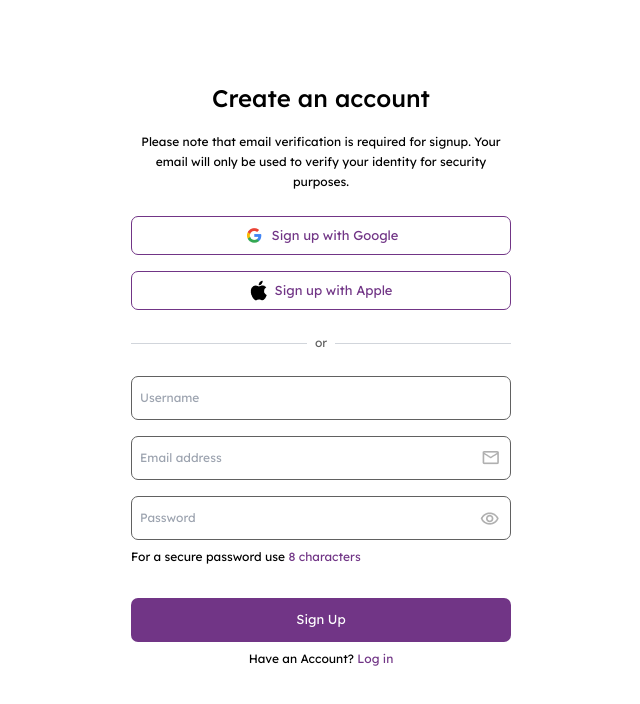
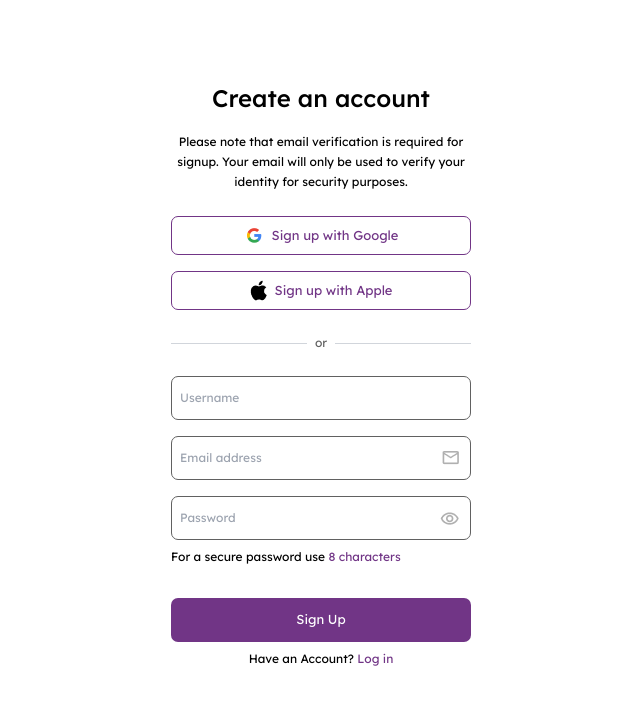
Before and after one commit to ictzoid/LangX-Frontend, a React (Vite) app: page /register in a window 1280 px wide. Shown: the top 704 px of the page, without its empty margins (639-1279 px from the left). Built offline with nearby package versions, Linux system fonts and the light colour scheme.

Commit message:
working on the registration screen and auth route set up

```diff
--- a/src/pages/SignUp/SignUp.jsx
+++ b/src/pages/SignUp/SignUp.jsx
@@ -12,7 +12,7 @@ export const SignUp = () => {
     <div className="w-full lg:flex">
       <div className="lg:w-[50%] hidden lg:flex"></div>
       <div className="lg:w-[50%]">
-        <div className="px-[10px] py-20 w-[320px] md:w-[400px] mx-auto">
+        <div className="px-[10px] py-20 w-[320px] md:w-[400px]  lg:w-[320px] mx-auto">
           <h3 className="text-center text-[24px] font-medium">
             Create an account
           </h3>
```
